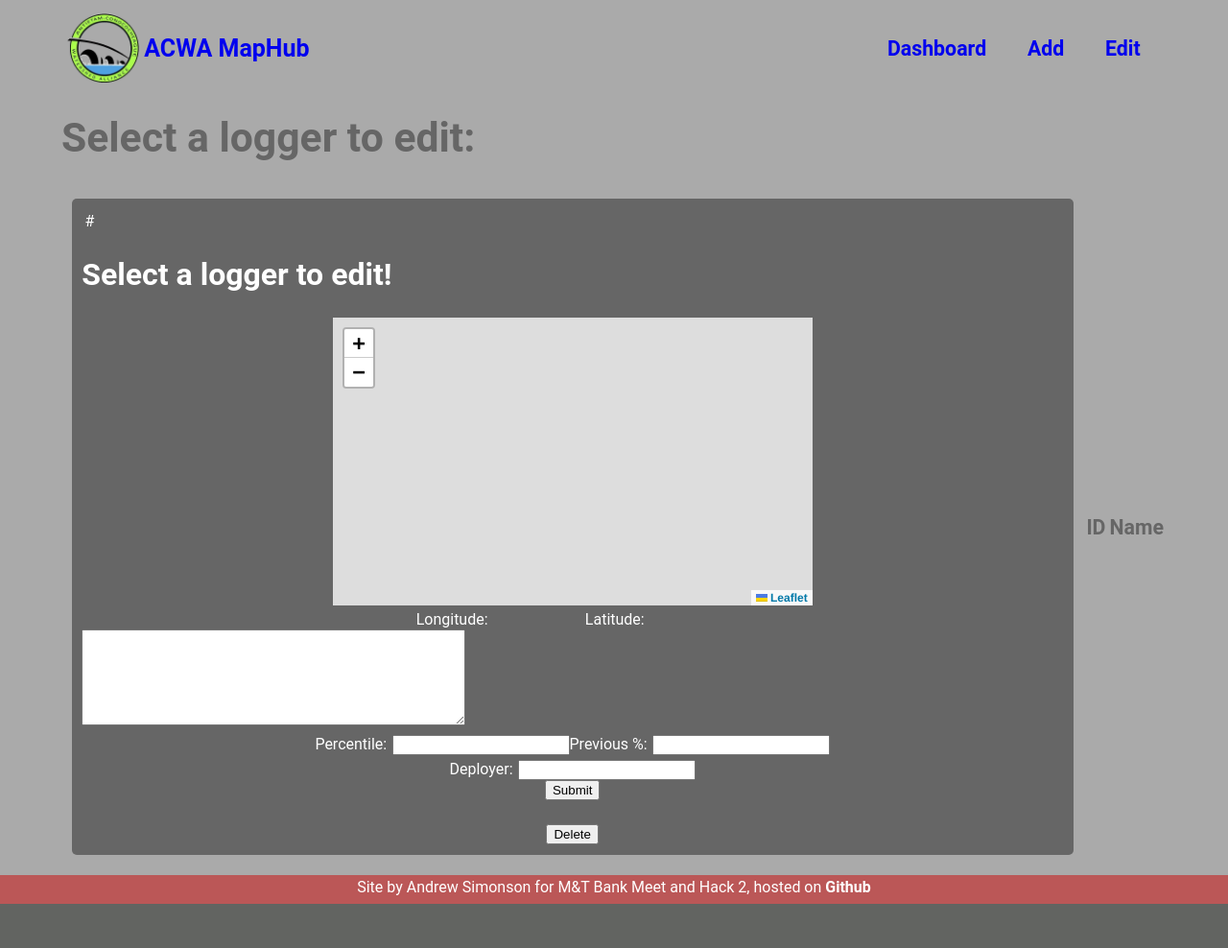
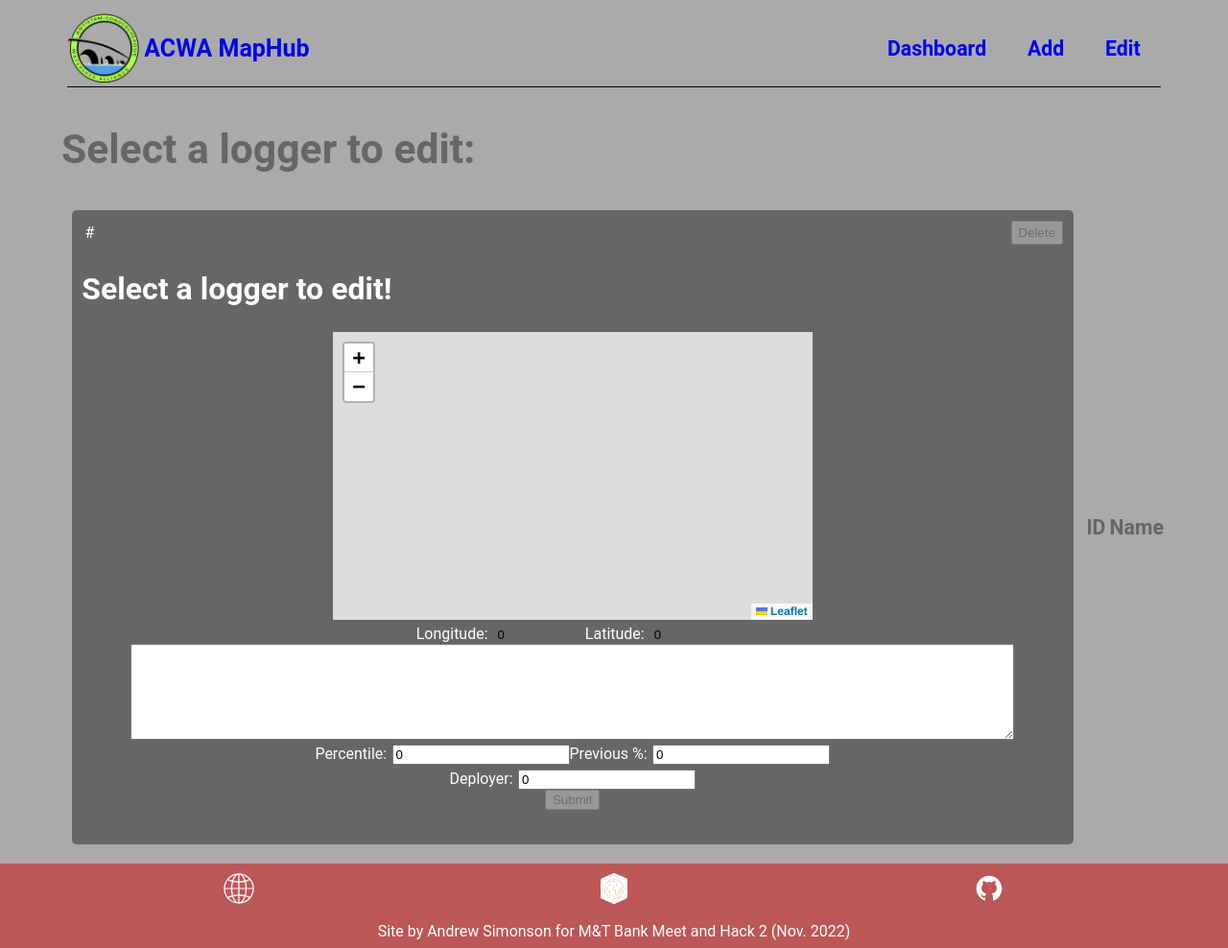
Before and after one commit to asimonson1125/Community-MapHub, a Flask app: page /edit in a window 1280 px wide. Shown: the whole page at 96% size. Before the commit the page ends 942 px from the top, so only its background shows below. Run offline with Flask 3, Linux system fonts and the light colour scheme; lists and menus that the app fills with data are empty.

Commit message:
Last Hackathon Commit

```diff
--- a/webapp/static/css/styles.css
+++ b/webapp/static/css/styles.css
@@ -51,7 +51,7 @@ p {
 }
 
 #map {
-  width: 500px;
+  width: min(100%, 500px);
   height: 300px;
 }
 
@@ -109,9 +109,8 @@ p {
   justify-content: space-between;
   width: 100%;
   max-width: 1140px;
-  margin-right: auto;
-  margin-left: auto;
-  margin-top: 0.5em;
+  margin: 0.5em auto;
+  border-bottom: solid black 1px;
 }
 
 img.header {
@@ -153,6 +152,10 @@ img.header {
   justify-content: center;
 }
 
+.wrap {
+  flex-wrap: wrap;
+}
+
 .fsb{
   justify-content: space-between;
   flex-wrap: wrap;
@@ -165,6 +168,7 @@ img.header {
   color: white;
   margin:0.5em;
   padding: 0.5em;
+  height: fit-content;
 }
 
 .active {
@@ -196,7 +200,7 @@ input[type=number]::-webkit-outer-spin-button {
 }
 
 textarea {
-  width: min(90%, 400px);
+  width: 90%;
   height: 100px;
 }
 
--- a/webapp/templates/edit.html
+++ b/webapp/templates/edit.html
@@ -2,7 +2,12 @@
 <h1>Select a logger to edit:</h1>
 <div class="flexMe fsb">
   <div id="editor">
-    <p class="ids">#</p>
+    <form action="/delete" id="deletef" method="POST">
+      <div class="flexMe fsb">
+        <p class="ids">#</p>
+        <input id="delete" value="Delete" type="submit" disabled />
+      </div>
+    </form>
     <h2>Select a logger to edit!</h2>
     <div class="flexMe">
       <div id="map"></div>
@@ -11,40 +16,61 @@
       <div class="flexMe">
         <div class="inline">
           <label for="longitude" class="smallLabel">Longitude:</label>
-          <input type="number" id="longitude" name="longitude" step="any" />
+          <input
+            type="number"
+            id="longitude"
+            name="longitude"
+            step="any"
+            value="0"
+          />
         </div>
         <div class="inline">
           <label for="latitude" class="smallLabel">Latitude:</label>
-          <input type="number" id="latitude" name="latitude" step="any" />
+          <input
+            type="number"
+            id="latitude"
+            name="latitude"
+            step="any"
+            value="0"
+          />
         </div>
       </div>
-      <textarea id="notes" name="notes" maxlength="1000"></textarea>
+      <div class="flexMe">
+        <textarea id="notes" name="notes" maxlength="1000" value=""></textarea>
+      </div>
       <div class="flexMe">
         <div class="inline">
           <label for="percentile" class="smallLabel">Percentile:</label>
-          <input type="number" id="percentile" name="percentile" step="0.1" />
+          <input
+            type="number"
+            id="percentile"
+            name="percentile"
+            step="0.1"
+            value="0"
+          />
         </div>
         <div class="inline">
           <label for="previous" class="smallLabel">Previous %:</label>
-          <input type="number" id="previous" name="previous" step="0.1" />
+          <input
+            type="number"
+            id="previous"
+            name="previous"
+            step="0.1"
+            value="0"
+          />
         </div>
       </div>
       <div class="flexMe">
         <div class="inline">
           <label for="deployer" class="smallLabel">Deployer:</label>
-          <input type="text" id="deployer" name="deployer" />
+          <input type="text" id="deployer" name="deployer" value="0" />
         </div>
       </div>
       <div class="flexMe">
-        <input id="submit" value="Submit" type="submit" />
+        <input id="submit" value="Submit" type="submit" disabled />
       </div>
     </form>
     <br />
-    <form action="/delete" id="deletef" method="POST">
-      <div class="flexMe">
-        <input id="delete" value="Delete" type="submit" />
-      </div>
-    </form>
   </div>
   <script>
     let map = L.map("map");
@@ -98,6 +124,8 @@
       editor.querySelector('#deployer').value = loggers[id].deployer;
       editor.querySelector('#editf').action = '/update/' + loggers[id].id;
       editor.querySelector('#deletef').action = '/delete/' + loggers[id].id;
+      editor.querySelector('#delete').disabled = false;
+      editor.querySelector('#submit').disabled = false;
   }
 </script>
 {% endblock %}
--- a/webapp/templates/header.html
+++ b/webapp/templates/header.html
@@ -55,8 +55,13 @@
     <div id="content">{% block content %}{% endblock %}</div>
     <div id="anticontent">{% block anticontent %}{% endblock %}</div>
     <div id="feet">
+      <div class="feet-flex">
+        <a href="https://www.acwamaryland.org/" class="social"><img src="{{ url_for('static', filename='icons/globe.svg') }}"></a>
+        <a href="https://ritarcgis.maps.arcgis.com/home/item.html?id=cadafc7e92dc42709916832b28301559" class="social"><img src="{{ url_for('static', filename='icons/arcgis.svg') }}"></a>
+        <a href="https://github.com/asimonson1125/Community-MapHub" class="social"><img src="{{ url_for('static', filename='icons/github.svg') }}"></a>
+      </div>
       <div class="feet-flex" id="feet-quote">
-        <p>Site by Andrew Simonson for M&T Bank Meet and Hack 2, hosted on <a href='https://github.com/asimonson1125/Community-MapHub'>Github</a></p>
+        <p>Site by Andrew Simonson for M&T Bank Meet and Hack 2 (Nov. 2022)</p>
       </div>
     </div>
   </body>
```
Also changed, not shown: webapp/templates/form.html (+34 -9 lines), webapp/static/icons/arcgis.svg (added), webapp/static/icons/github.svg (added), webapp/static/icons/globe.svg (added).
